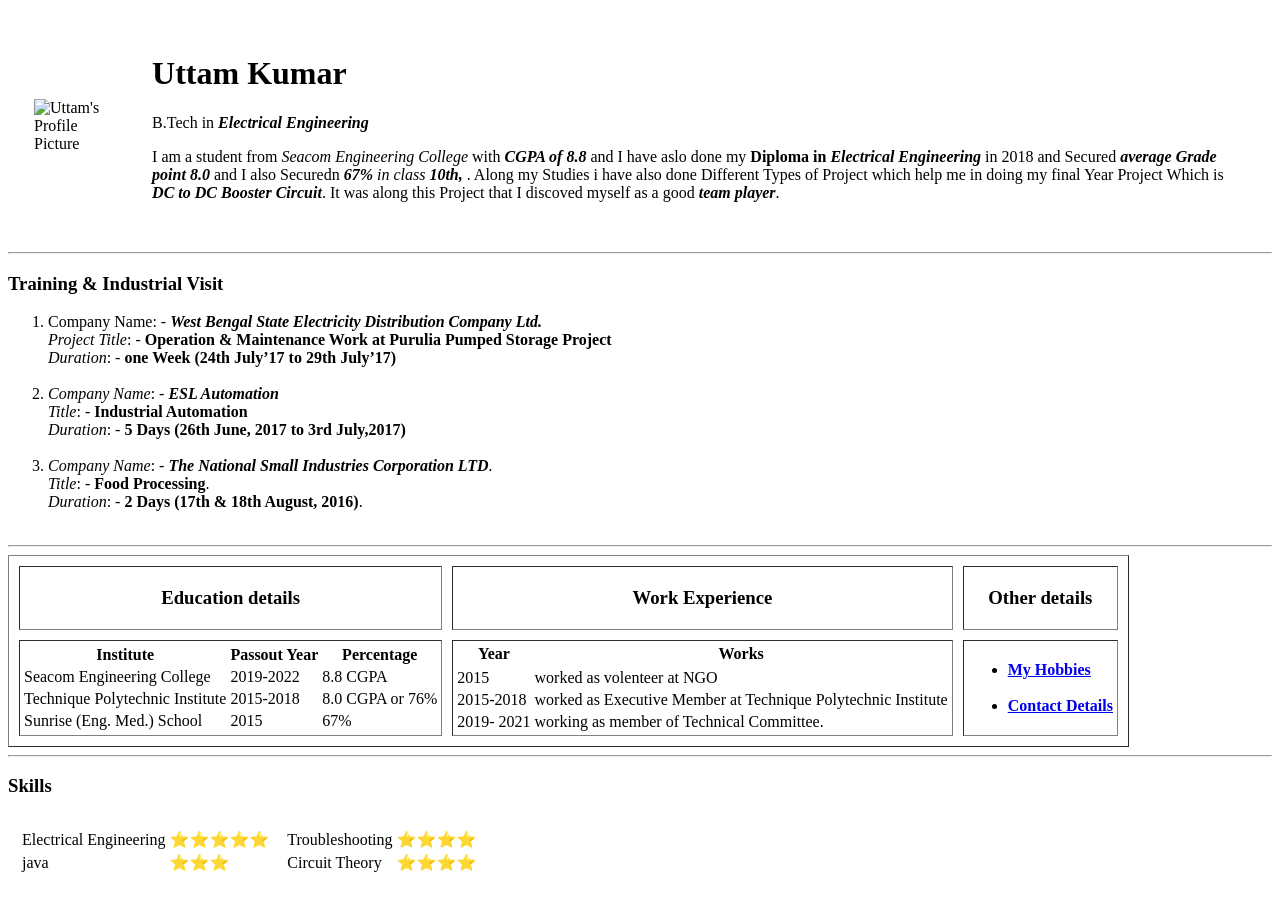
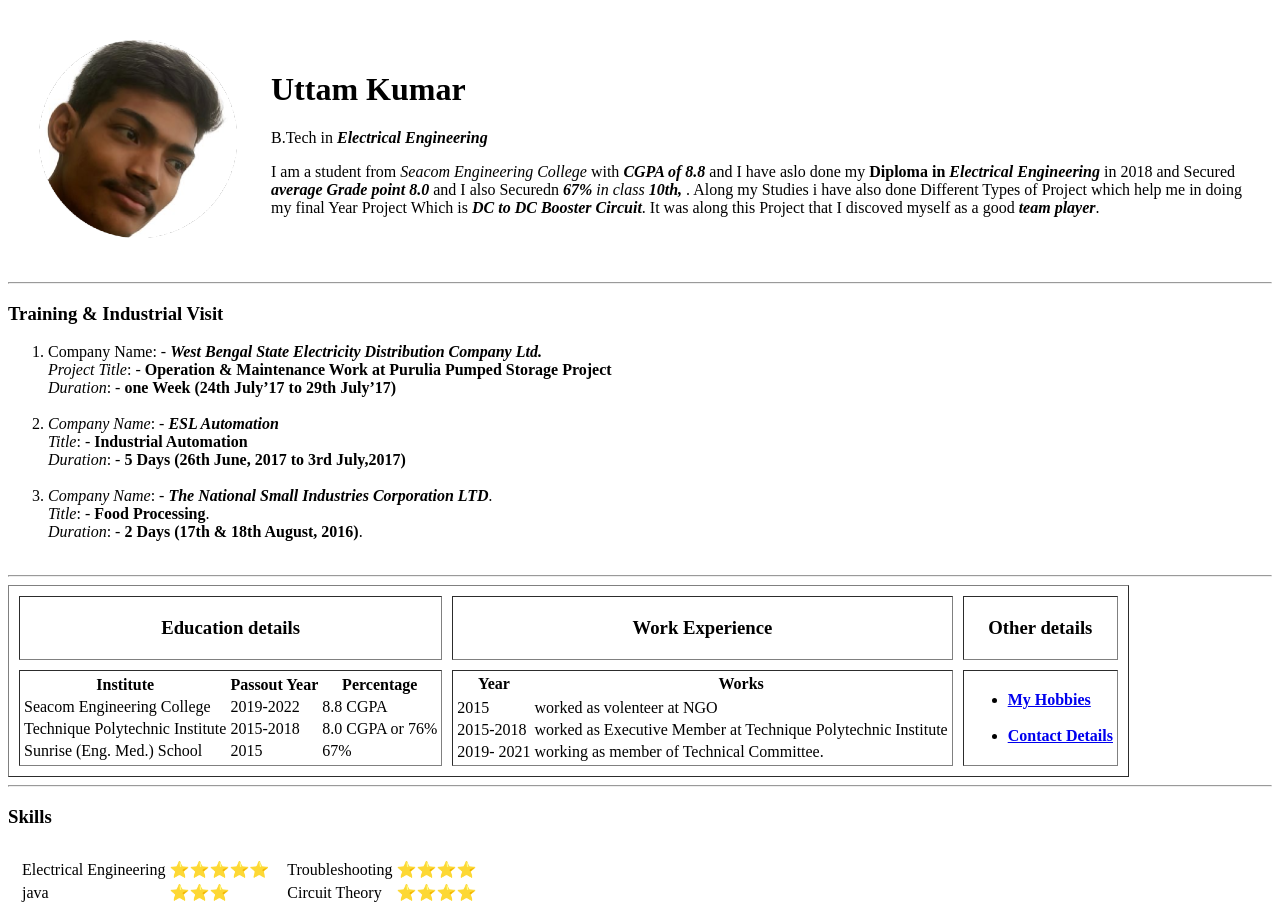
Before and after one commit to uttam3633/cv, a plain HTML site: page index.html in a window 1280 px wide. Before the commit the page ends 894 px from the top, so only its background shows below. Drawn offline with Linux system fonts and the light colour scheme.

Commit message:
Update index.html

```diff
--- a/index.html
+++ b/index.html
@@ -10,7 +10,7 @@
   <table cellspacing="25">
     <tr>
       <td>
-        <img src="images/Photo1.png" alt="Uttam's Profile Picture">
+        <img src="Photo1.png" alt="Uttam's Profile Picture">
       </td>
       <td>
         <h1>Uttam Kumar</h1>
```
